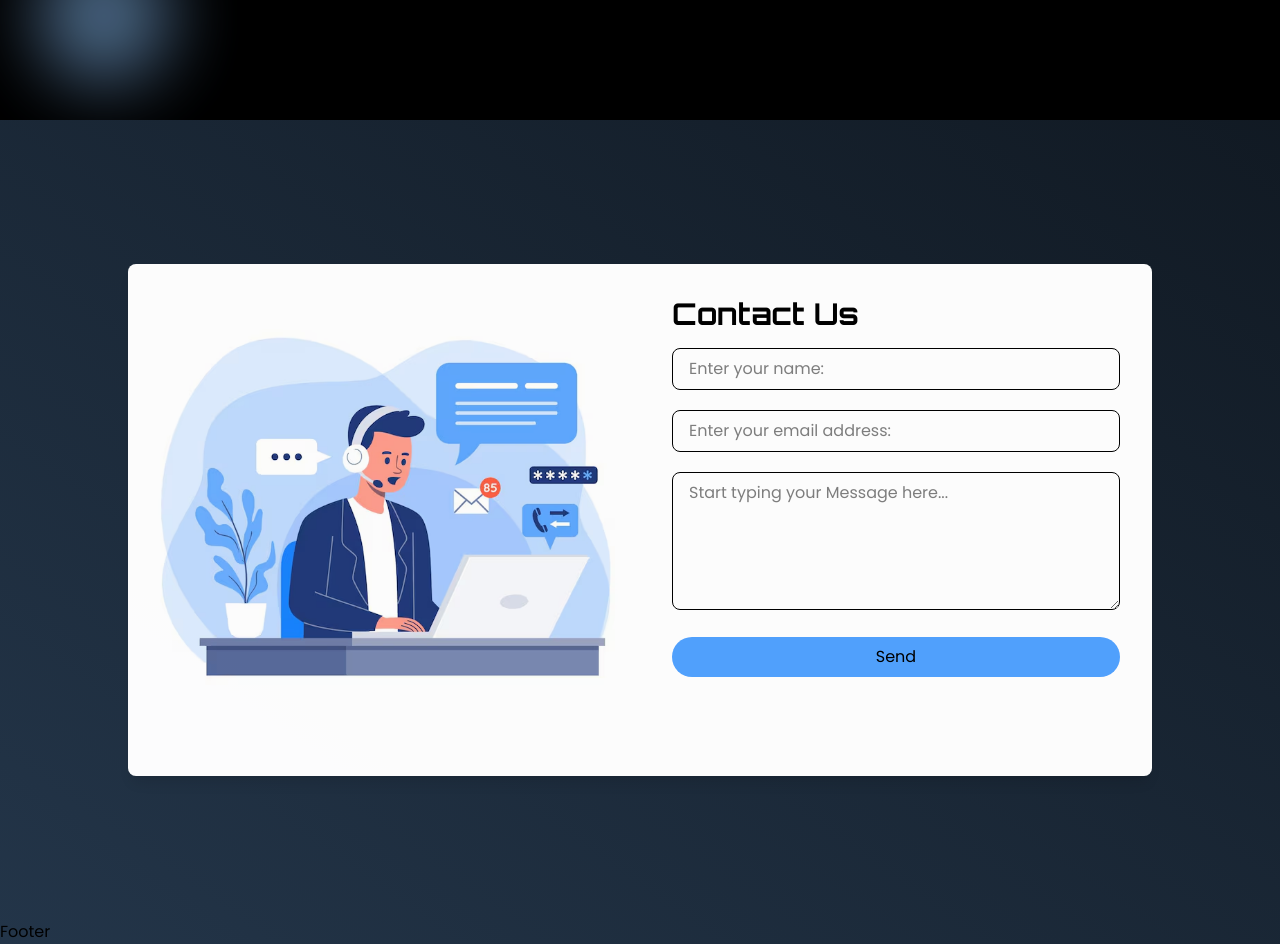
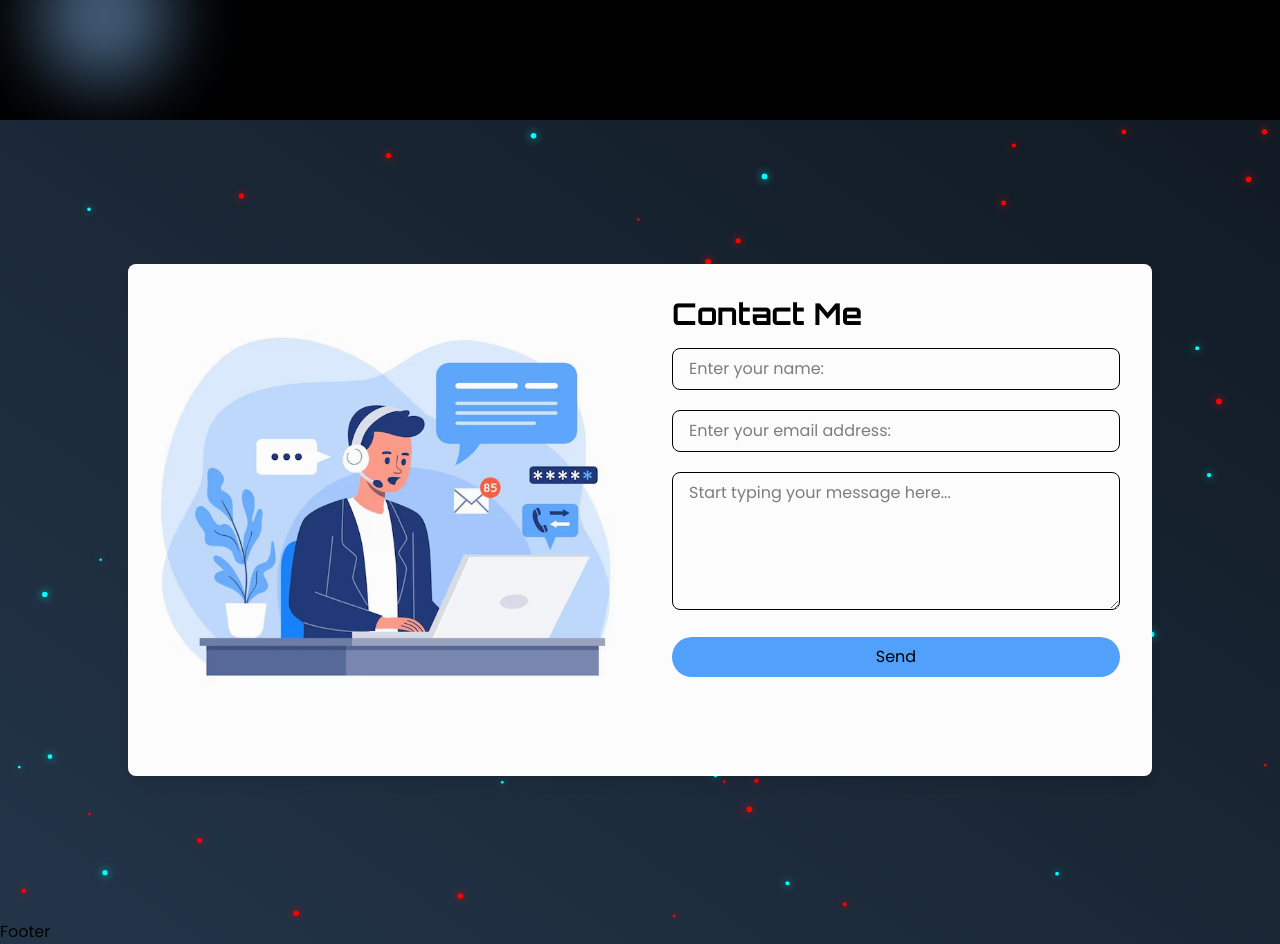
Before and after one commit to Akshat-Kushnoor/PERSONAL-PORTFOLIO, a React (Vite) app in the folder frontend/: page / in a window 1280 px wide. Shown: the part 1480-2424 px from the top of the page. Built offline with nearby package versions, Linux system fonts and the light colour scheme; a web font is replaced by a local one.

Commit message:
Fixed bugs in contact section .

```diff
--- a/frontend/src/sections/Contact.jsx
+++ b/frontend/src/sections/Contact.jsx
@@ -3,33 +3,47 @@ import ParticlesBG from "../components/ParticlesBG";
 import cimg from "../assets/contact.avif";
 
 export default function Contact() {
+  const [form, setForm] = useState({
+    name: "",
+    email: "",
+    message: "",
+  });
+
   const [status, setStatus] = useState("");
+
+  const handleChange = (e) => {
+    setForm({ ...form, [e.target.name]: e.target.value });
+  };
 
   const handleSubmit = async (e) => {
     e.preventDefault();
 
-    const formData = new FormData(e.target);
-    const data = Object.fromEntries(formData.entries());
+    // Create FormData
+    const formData = new FormData();
+    formData.append("name", form.name);
+    formData.append("email", form.email);
+    formData.append("message", form.message);
 
-    const res = await fetch("/api/contact", {
+    const res = await fetch("https://formspree.io/f/mkgklgwl", {
       method: "POST",
-      headers: { "Content-Type": "application/json" },
-      body: JSON.stringify(data),
+      body: formData,
     });
 
     if (res.ok) {
       setStatus("Message sent successfully!");
-      e.target.reset();
+      setForm({ name: "", email: "", message: "" });
     } else {
       setStatus("Failed to send message.");
     }
   };
 
   return (
-    <div >
+    <div className="relative">
+      <div className="pointer-events-none absolute inset-0 -z-10">
+        <ParticlesBG />
+      </div>
 
       <div className="min-h-screen bg-gray/10 flex items-center justify-center p-6">
-
         <div className="bg-white/10 shadow-lg rounded-lg overflow-hidden w-full max-w-5xl grid grid-cols-1 lg:grid-cols-2">
 
           <div className="hidden lg:block">
@@ -41,18 +55,40 @@ export default function Contact() {
           </div>
 
           <div className="p-8 bg-white">
-          <h2 className="text-3xl font-bold mb-4">Contact Us</h2>
+            <h2 className="text-3xl font-bold mb-4">Contact Me</h2>
 
-         <form
-                action="https://formspree.io/f/mkgklgwl"
-                method="POST"
-                className="space-y-5"
-                >
-                <input type="text" name="name" placeholder="Enter your name: " required className="w-full px-4 py-2 rounded-lg border" />
-                <input type="email" name="email" required placeholder="Enter your email address: " className="w-full rounded-lg px-4 py-2 border" />
-                <textarea name="message" rows="5" required placeholder="Start typing your Message here..." className="w-full px-4 py-2 rounded-lg border"></textarea>
+            <form className="space-y-5" onSubmit={handleSubmit}>
+              <input
+                name="name"
+                value={form.name}
+                onChange={handleChange}
+                placeholder="Enter your name:"
+                required
+                className="w-full px-4 py-2 rounded-lg border text-black"
+              />
 
-                <button className="w-full bg-blue-400 text-black-400 py-2 rounded-full hover:bg-black transition duration-150">Send</button>
+              <input
+                name="email"
+                value={form.email}
+                onChange={handleChange}
+                placeholder="Enter your email address:"
+                required
+                className="w-full px-4 py-2 rounded-lg border text-black"
+              />
+
+              <textarea
+                name="message"
+                rows="5"
+                value={form.message}
+                onChange={handleChange}
+                placeholder="Start typing your message here..."
+                required
+                className="w-full px-4 py-2 rounded-lg border text-black"
+              />
+
+              <button className="w-full bg-blue-400 text-black py-2 rounded-full hover:bg-black hover:text-white transition">
+                Send
+              </button>
             </form>
 
             {status && <p className="mt-4 text-green-600">{status}</p>}
--- a/frontend/src/sections/Home.jsx
+++ b/frontend/src/sections/Home.jsx
@@ -32,6 +32,7 @@ const Home = () => {
   const [index, setIndex] = useState(0);
   const [displayedText, setDisplayedText] = useState("");
 
+
   useEffect(() => {
     let i = 0;
     const current = roles[index];
@@ -62,12 +63,12 @@ const Home = () => {
     id="home"
     className="relative w-screen h-screen overflow-hidden grid grid-cols-1 lg:grid-cols-9"
   >
-    <div className="absolute inset-0 z-0">
+    <div className="absolute inset-0 z-0 pointer-events-none">
       <IntroAnimation />
       <ParticlesBG />
     </div>
 
-    <div className="col-span-1 lg:col-span-4 relative flex items-center justify-center z-20 px-8">
+    <div className="col-span-1 lg:col-span-4 relative w-full h-full flex items-center justify-center z-20 px-8">
       <div className="m-10 items-right space-y-4">
         <h3
           className="text-2xl text-cyan-200 font-bold"
```
Lines whose indentation alone changed are shown as unchanged.
